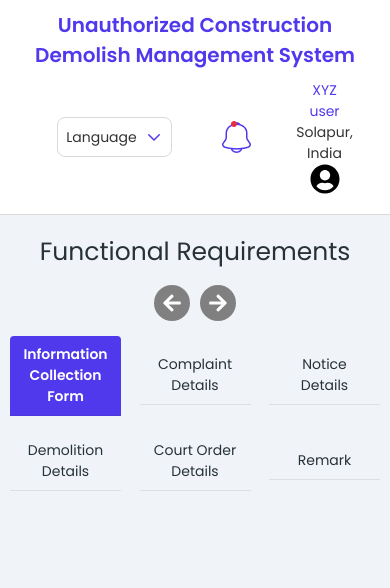
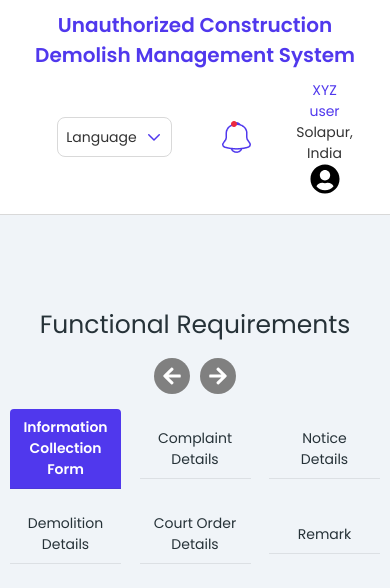
Before and after one commit to Itdevelopment002/UCM-System, a React (Create React App) app: page /dashboard in a window 390 px wide. Shown: the top 588 px of the page. Built offline with nearby package versions, Linux system fonts and the light colour scheme.

Commit message:
made responsive form board

```diff
--- a/src/components/Form/FunctionalRequiremnt.css
+++ b/src/components/Form/FunctionalRequiremnt.css
@@ -253,7 +253,7 @@ textarea {
 /* For screen widths of 768px and below */
 @media (max-width: 768px) {
   .form-container {
-    position: fixed;
+    position: absolute;
     top: 434px;
     left: 0;
     min-height: 100vh;
@@ -262,7 +262,7 @@ textarea {
     /* max-height: 90vh; */
 }
 .form-container form {
-  position: fixed;
+  position: absolute;
   height: inherit;
   padding: 10px;
 }
@@ -278,7 +278,7 @@ textarea {
     /* max-height: 90vh;  */
   }
   .form-container form {
-    height: max-content;
+    /* height: max-content; */
     padding: 5px;
   }
 }
@@ -292,7 +292,7 @@ textarea {
     /* max-height: 90vh;  */
   }
   .form-container form {
-    height: max-content;
+    /* height: 100%; */
     padding: 5px;
   }
 }
@@ -537,7 +537,7 @@ textarea {
 }
 @media (max-width: 1000px) {
   .form-container {
-    top: 200px;
+    top: 60%;
       width: 100%;
       left: 0%;
   }
@@ -550,20 +550,20 @@ textarea {
       left: 0%;
   }
 }
-@media (max-width: 768px) {
+/* @media (max-width: 768px) {
   .form-container {
     top: 44%;
       width: 100%;
       left: 0%;
   }
-}
-@media (max-width: 768px) {
+} */
+/* @media (max-width: 768px) {
   .form-container {
     top: 46%;
       width: 100%;
       left: 0%;
   }
-}
+} */
 @media (max-width: 380px) {
   .form-container {
       top: 60%;
@@ -572,9 +572,12 @@ textarea {
   }
 }@media (max-width: 420px) {
   .form-container {
-      top: 40%;
+      /* top: 40%; */
       width: 100%;
       left: 0%;
+      position: absolute;
+      overflow-y: scroll;
+
   }
 }
 
--- a/src/components/FormBoard/FormBoard.css
+++ b/src/components/FormBoard/FormBoard.css
@@ -28,6 +28,13 @@
 @media (max-width: 1280px) {
   .main-content{
     margin-left: 0px;
+    height: 100%;
+        overflow-y: hidden;
+        display: flex
+;
+margin-top: 300px;
+        align-items: center;
+        justify-content: center;
   }
 }
 @media (min-width: 1800px) {
--- a/src/components/FormBoard/FormBoard.js
+++ b/src/components/FormBoard/FormBoard.js
@@ -22,7 +22,7 @@ const Dashboard = () => {
 
         <div className="main-content">
         <Hwizardbar /> {/* Make sure this is fixed at the top */}
-          <div >
+
             <Routes>
               <Route path="/form" element={<FunctionalRequiremnt />} />
               <Route path="/complain-details" element={<ComplaintDetails />} />
@@ -31,7 +31,7 @@ const Dashboard = () => {
               <Route path="/remark" element={<Remark />} />
               <Route path="/demolition-order" element={<DemolitionOrder />} />
             </Routes>
-         </div>
+
         </div>
       </StepProvider>
     </div>
--- a/src/components/Header/Header.css
+++ b/src/components/Header/Header.css
@@ -167,7 +167,7 @@
 /* Media Queries for Responsiveness */
 @media (max-width: 768px) {
   .header-container {
-
+    position: absolute;
     flex-direction: column;
     align-items: center;
     padding: 10px;
--- a/src/components/Hwizardbar/Hwizardbar.css
+++ b/src/components/Hwizardbar/Hwizardbar.css
@@ -193,6 +193,11 @@
 @media (max-width: 1000px) {
   .container-bar {
 
+    position: absolute;
+        width: 100%;
+        left: 0%;
+        top: 200px;
+        height: 40%;
       width: 100%;
       left: 0%;
   }
@@ -200,24 +205,24 @@
 
 
 @media (max-width: 768px) {
-  .container-bar {
+  /* .container-bar {
     top: 12%;
       width: 100%;
       left: 0%;
-  }
+  } */
 }
 @media (max-width: 380px) {
-  .container-bar {
+  /* .container-bar {
       top: 17%;
       width: 100%;
       left: 0%;
-  }
+  } */
 }
 
 @media (max-width: 420px) {
-  .container-bar {
+  /* .container-bar {
       top: 15%;
       width: 100%;
       left: 0%;
-  }
+  } */
 }
```
